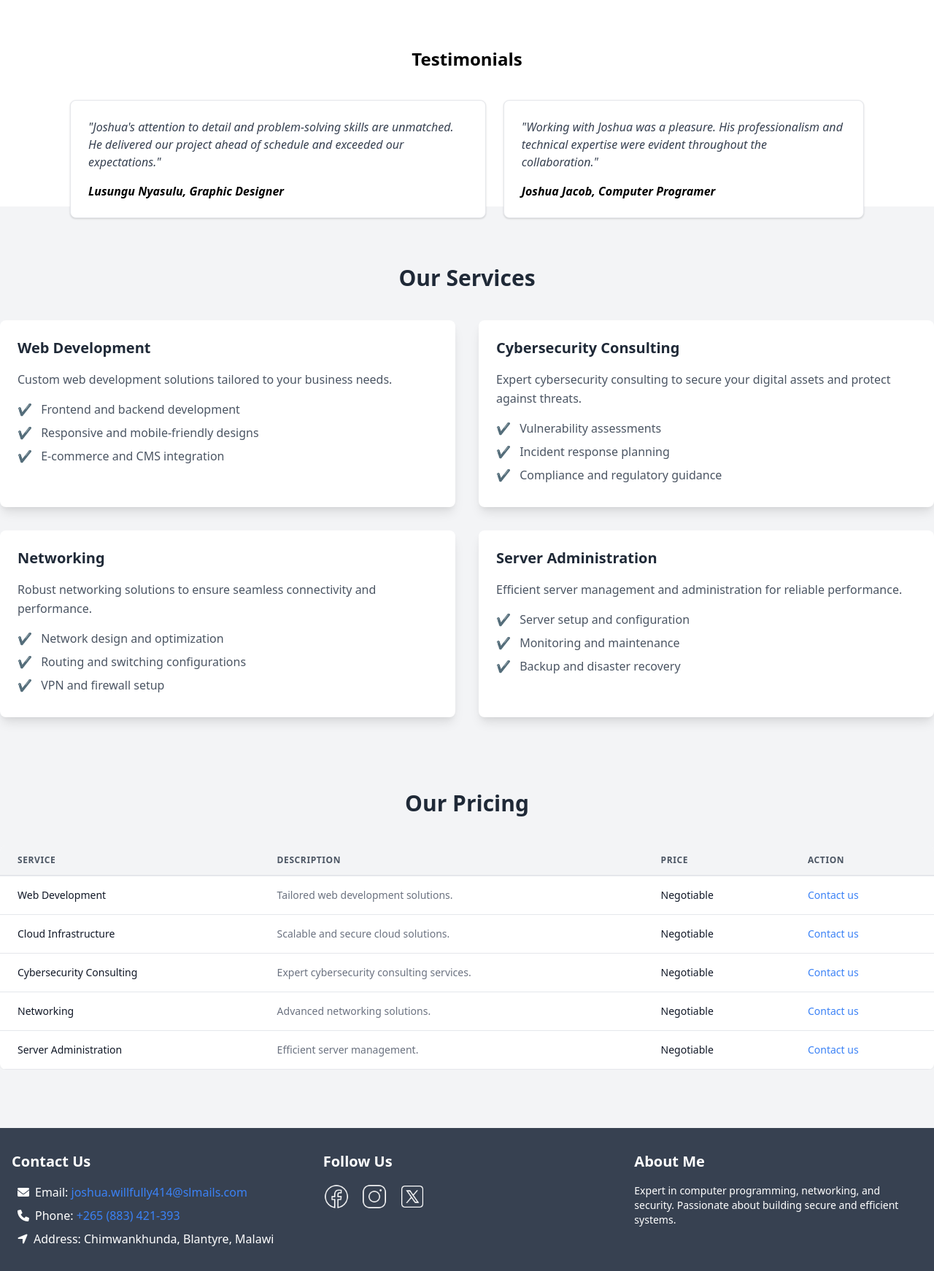
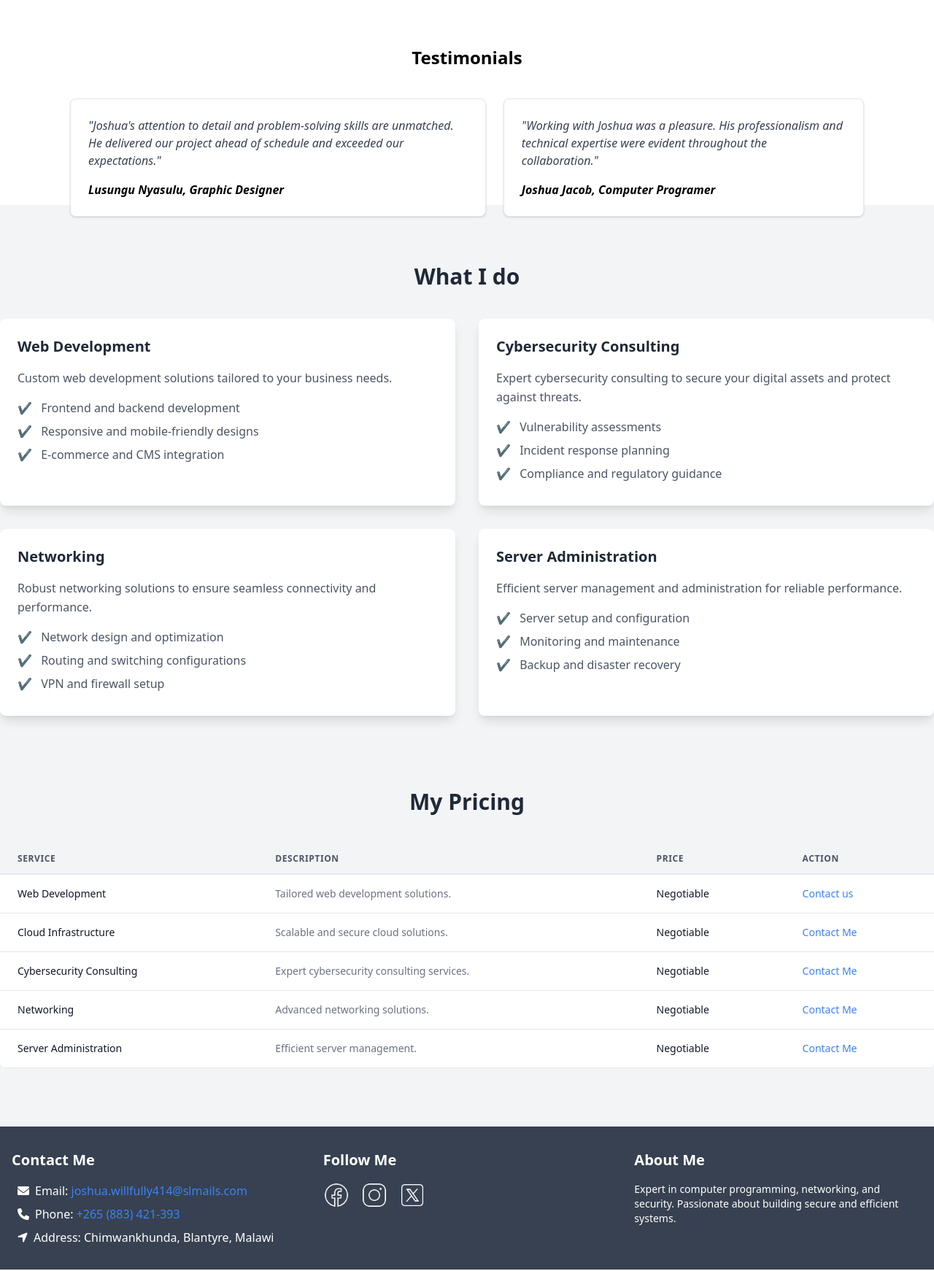
Before and after one commit to Joshuaphir/portfolio-ankoj-app, a Flask app: page / in a window 1280 px wide. Shown: the part 1030-2772 px from the top of the page at 73% size. Run offline with Flask 3, Linux system fonts and the light colour scheme; style sheets or scripts are compiled from the project's sources.

Commit message:
some updates

```diff
--- a/app.py
+++ b/app.py
@@ -22,3 +22,6 @@ def testimonials():
 @app.route("/prices")
 def prices():
 	return render_template("prices.html")
+
+if __name__ == '__main__':
+    app.run(debug=True)
--- a/templates/base.html
+++ b/templates/base.html
@@ -73,7 +73,7 @@
             <div class="flex flex-wrap justify-center">
                 <!-- Contact Section -->
                 <div class="w-full lg:w-1/3 px-4 mb-4 lg:mb-0">
-                    <h3 class="text-xl font-semibold mb-4">Contact Us</h3>
+                    <h3 class="text-xl font-semibold mb-4">Contact Me</h3>
                     <ul class="space-y-2">
                         <li class="flex items-center"><i class="fa fa-envelope mx-2" aria-hidden="true"></i><span>Email: <a href="mailto:info@example.com" class="text-blue-500 hover:underline">joshua.willfully414@slmails.com</a></span></li>
                         <li class="flex items-center"><i class="fa fa-phone mx-2" aria-hidden="true"></i><span>Phone: <a href="tel:+1234567890" class="text-blue-500 hover:underline">+265 (883) 421-393</a></span></li>
@@ -82,7 +82,7 @@
                 </div>
                 <!-- Social Links Section -->
                 <div class="w-full lg:w-1/3 px-4 mb-4 lg:mb-0">
-                    <h3 class="text-xl font-semibold mb-4">Follow Us</h3>
+                    <h3 class="text-xl font-semibold mb-4">Follow Me</h3>
                     <ul class="flex space-x-4">
                         <li><a href="#" class="text-gray-400 hover:text-white transition duration-300"><img src="{{ url_for('static', filename='images/facebook.png') }}" alt="facebook" class="h-auto w-auto md:w-9 md:h-9 filter invert"></a></li>
                         <li><a href="#" class="text-gray-400 hover:text-white transition duration-300"><img src="{{ url_for('static', filename='images/instagram.png') }}" alt="instagram" class="h-auto w-auto md:w-9 md:h-9 filter invert"></a></li>
--- a/templates/home.html
+++ b/templates/home.html
@@ -4,24 +4,24 @@
 
 {% block content %}
 <!-- Profile Section -->
-<section id="home" class="max-w-6xl mx-auto bg-white rounded-lg p-6 mt-8 flex flex-col md:flex-row items-center">
+<section id="home" class="max-w-6xl mx-auto bg-white rounded-lg p-6 mt-4 md:mt-8 flex flex-col md:flex-row items-center">
     <!-- Profile Picture Div -->
     <div class="h-auto w-auto md:w-1/4 md:h-1/4 mb-6 md:mb-0 md:mr-3 hover-expand rounded-lg md:rounded-full overflow-hidden">
-        <img src="{{ url_for('static', filename='images/ankoj21.JPG') }}" alt="Profile Picture" class="w-full h-full object-cover">
+        <img src="{{ url_for('static', filename='images/ayoswa.JPG') }}" alt="Profile Picture" class="w-full h-full object-cover">
     </div>
 
     <!-- Paragraph Div -->
     <div class="w-full ml-6 md:w-2/3">
-        <h2 class="text-2xl font-bold mb-3">Welcome to my Portfolio</h2>
-        <p class="text-gray-700 mb-6 hover-text">
+        <h2 class="text-2xl font-bold italic md:not-italic mb-3">Welcome to my Portfolio</h2>
+        <p class="text-gray-700 mb-6 hover-text italic md:not-italic">
             Hi, I am Joshua Phiri, a dedicated and skilled professional with a background in Computer Systems and Security.
             Highly proficient in computer programming, networking, and security, I leverage a solid foundation in both development and infrastructure to create robust, secure, and efficient solutions.
             My expertise in these domains allows me to handle complex technical challenges and deliver high-quality results.
         </p>
         <!-- Tertiary Education Section -->
         <div class="border-t pt-4">
-            <h3 class="text-lg font-semibold">Academic Qualification</h3>
-            <p class="text-gray-700">
+            <h3 class="text-lg font-semibold italic md:not-italic">Academic Qualification</h3>
+            <p class="text-gray-700 italic md:not-italic">
                 <small>(Bachelor's Degree in Computer Systems and Security)</small>
             </p>
         </div>
@@ -31,8 +31,8 @@
 
 
 <!-- Skills Section -->
-<section id="skills" class="max-w-6xl mx-auto bg-white rounded-lg p-6 mt-10">
-    <h2 class="text-2xl font-bold mb-8 text-center">Skills</h2>
+<section id="skills" class="max-w-6xl mx-auto bg-white rounded-lg p-6 italic md:not-italic mt-5 md:mt-7">
+    <h2 class="text-2xl font-bold mb-8 md:text-center">Skills</h2>
     <div class="grid grid-cols-1 sm:grid-cols-2 gap-6">
         <!-- Skill Card 1 -->
         <div class="p-6 bg-white border border-gray-200 rounded-lg shadow hover-expand">
@@ -83,7 +83,7 @@
 
 <!-- Testimonials Section -->
 <section id="testimonials" class="max-w-6xl mx-auto bg-white rounded-lg p-6 mt-10">
-    <h2 class="text-2xl font-bold mb-8 text-center">Testimonials</h2>
+    <h2 class="text-2xl font-bold mb-8 italic md:not-italic md:text-center">Testimonials</h2>
     <div class="flex flex-col md:flex-row md:space-x-6 p-2">
         <!-- Testimonial 1 -->
         <div class="p-6 bg-white border border-gray-200 rounded-lg shadow hover-expand mb-3">
@@ -104,8 +104,8 @@
 
 <!-- Service Section -->
 <section id="services" class="py-20 bg-gray-100">
-    <div class="container mx-auto">
-        <h2 class="text-3xl font-semibold text-center text-gray-800 mb-10">Our Services</h2>
+    <div class="container mx-auto italic md:not-italic">
+        <h2 class="text-3xl font-semibold mx-5 md:mx-auto text-gray-800 mb-10 md:text-center">What I do</h2>
         <div class="grid grid-cols-1 sm:grid-cols-2 gap-8">
             <!-- Service Item 1 -->
             <div class="bg-white rounded-lg shadow-lg m-auto sm:m-0">
@@ -167,8 +167,8 @@
 
 <!--pricing section -->
 <section id="pricing" class="py-20 bg-gray-100">
-    <div class="container mx-auto">
-        <h2 class="text-3xl font-semibold text-center text-gray-800 mb-10">Our Pricing</h2>
+    <div class="container mx-auto italic md:not-italic">
+        <h2 class="text-3xl font-semibold mx-5 md:mx-auto text-gray-800 mb-10 md:text-center">My Pricing</h2>
         <div class="overflow-x-auto">
             <table class="min-w-full bg-white divide-y divide-gray-200 rounded-lg overflow-hidden shadow-sm">
                 <thead class="bg-gray-100">
@@ -196,7 +196,7 @@
                         <td class="px-6 py-4 whitespace-nowrap text-sm text-gray-500 border-b border-gray-200">Scalable and secure cloud solutions.</td>
                         <td class="px-6 py-4 whitespace-nowrap text-sm text-gray-900 border-b border-gray-200">Negotiable</td>
                         <td class="px-6 py-4 whitespace-nowrap text-sm border-b border-gray-200">
-                            <a href="#" class="text-blue-500 hover:underline">Contact us</a>
+                            <a href="#" class="text-blue-500 hover:underline">Contact Me</a>
                         </td>
                     </tr>
 
@@ -206,7 +206,7 @@
                         <td class="px-6 py-4 whitespace-nowrap text-sm text-gray-500 border-b border-gray-200">Expert cybersecurity consulting services.</td>
                         <td class="px-6 py-4 whitespace-nowrap text-sm text-gray-900 border-b border-gray-200">Negotiable</td>
                         <td class="px-6 py-4 whitespace-nowrap text-sm border-b border-gray-200">
-                            <a href="#" class="text-blue-500 hover:underline">Contact us</a>
+                            <a href="#" class="text-blue-500 hover:underline">Contact Me</a>
                         </td>
                     </tr>
 
@@ -216,7 +216,7 @@
                         <td class="px-6 py-4 whitespace-nowrap text-sm text-gray-500 border-b border-gray-200">Advanced networking solutions.</td>
                         <td class="px-6 py-4 whitespace-nowrap text-sm text-gray-900 border-b border-gray-200">Negotiable</td>
                         <td class="px-6 py-4 whitespace-nowrap text-sm border-b border-gray-200">
-                            <a href="#" class="text-blue-500 hover:underline">Contact us</a>
+                            <a href="#" class="text-blue-500 hover:underline">Contact Me</a>
                         </td>
                     </tr>
 
@@ -226,7 +226,7 @@
                         <td class="px-6 py-4 whitespace-nowrap text-sm text-gray-500 border-b border-gray-200">Efficient server management.</td>
                         <td class="px-6 py-4 whitespace-nowrap text-sm text-gray-900 border-b border-gray-200">Negotiable</td>
                         <td class="px-6 py-4 whitespace-nowrap text-sm border-b border-gray-200">
-                            <a href="#" class="text-blue-500 hover:underline">Contact us</a>
+                            <a href="#" class="text-blue-500 hover:underline">Contact Me</a>
                         </td>
                     </tr>
                 </tbody>
--- a/templates/prices.html
+++ b/templates/prices.html
@@ -6,8 +6,8 @@
 
 <!--pricing section -->
 <section id="pricing" class="py-20 bg-gray-100">
-    <div class="container mx-auto">
-        <h2 class="text-3xl font-semibold text-center text-gray-800 mb-10">Our Pricing</h2>
+    <div class="container mx-auto italic md:not-italic mt-5 md:mt-10">
+        <h2 class="text-3xl font-semibold mx-5 md:mx-auto text-gray-800 mb-10 md:text-center">Our Pricing</h2>
         <div class="overflow-x-auto">
             <table class="min-w-full bg-white divide-y divide-gray-200 rounded-lg overflow-hidden shadow-sm">
                 <thead class="bg-gray-100">
--- a/templates/services.html
+++ b/templates/services.html
@@ -5,8 +5,8 @@
 {% block content %}
 <!-- Service Section -->
 <section id="services" class="py-20 bg-gray-100">
-    <div class="container mx-auto">
-        <h2 class="text-3xl font-semibold text-center text-gray-800 mb-10">Our Services</h2>
+    <div class="container mx-auto italic md:not-italic">
+        <h2 class="text-3xl font-semibold mx-5 md:mx-auto text-gray-800 mb-10 mt-5 md:mt-10 md:text-center">What I do</h2>
         <div class="grid grid-cols-1 sm:grid-cols-2 gap-8">
             <!-- Service Item 1 -->
             <div class="bg-white rounded-lg shadow-lg m-auto sm:m-0">
--- a/templates/skills.html
+++ b/templates/skills.html
@@ -4,8 +4,8 @@
 
 {% block content %}
 <!-- Skills Section -->
-<section id="skills" class="max-w-6xl mx-auto bg-white rounded-lg p-6 mt-10">
-    <h2 class="text-2xl font-bold mb-8 text-center">Skills</h2>
+<section id="skills" class="max-w-6xl mx-auto bg-white rounded-lg p-6 mt-5 md:mt-10 italic md:not-italic md:text-center">
+    <h2 class="text-2xl font-bold mb-8 md:text-center">Skills</h2>
     <div class="grid grid-cols-1 sm:grid-cols-2 gap-6">
         <!-- Skill Card 1 -->
         <div class="p-6 bg-white border border-gray-200 rounded-lg shadow hover-expand">
--- a/templates/testimonials.html
+++ b/templates/testimonials.html
@@ -4,8 +4,8 @@
 
 {% block content %}
 <!-- Testimonials Section -->
-<section id="testimonials" class="max-w-6xl mx-auto bg-white rounded-lg p-6 mt-10">
-    <h2 class="text-2xl font-bold mb-8 text-center">Testimonials</h2>
+<section id="testimonials" class="max-w-6xl mx-auto bg-white rounded-lg mt-5 p-6 md:mt-10">
+    <h2 class="text-2xl font-bold mb-8 italic md:not-italic md:text-center">Testimonials</h2>
     <div class="flex flex-col md:flex-row md:space-x-6 p-2">
         <!-- Testimonial 1 -->
         <div class="p-6 bg-white border border-gray-200 rounded-lg shadow hover-expand mb-3">
```
Also changed, not shown: static/images/ayoswa.jpg (added).
